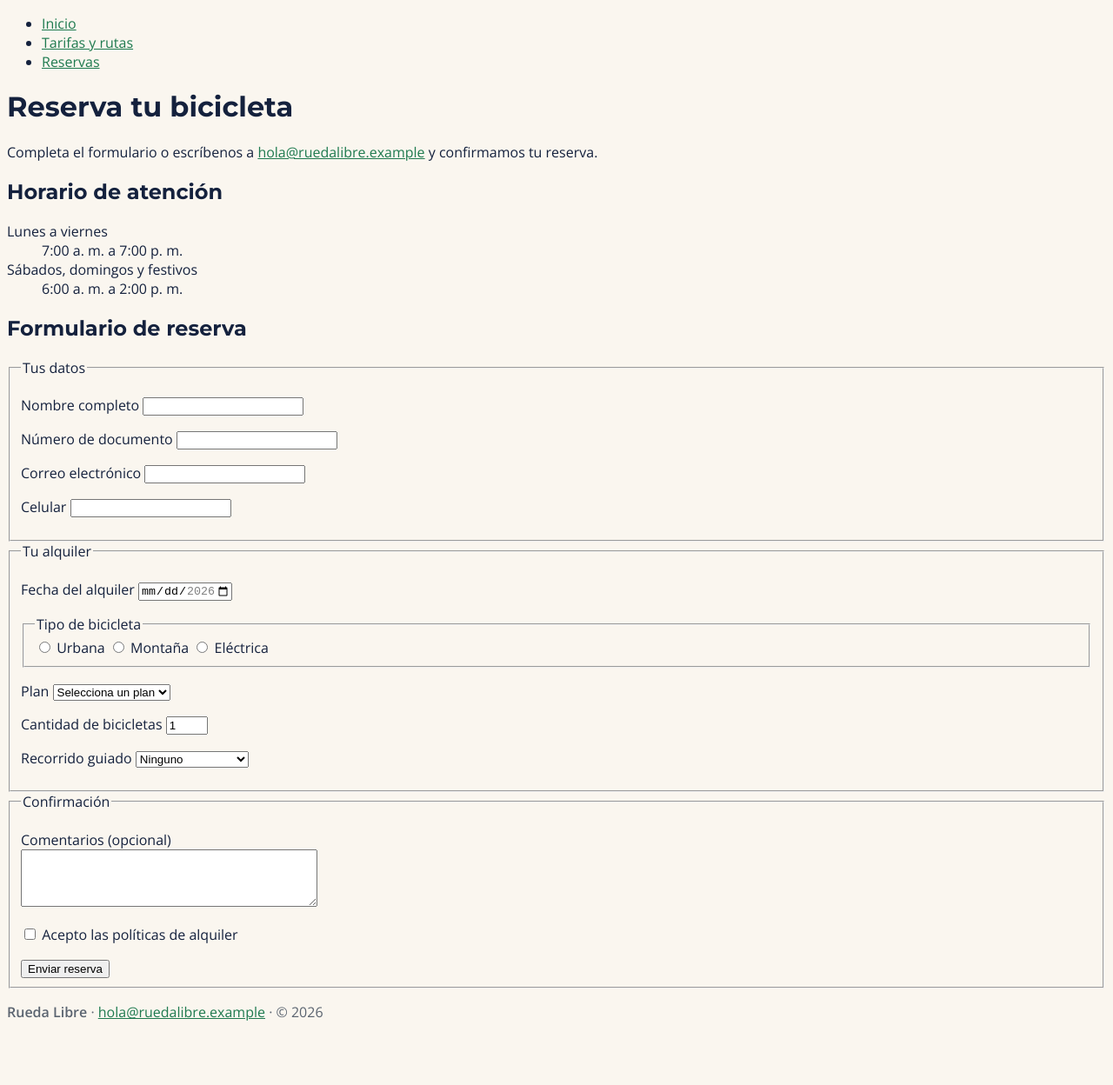
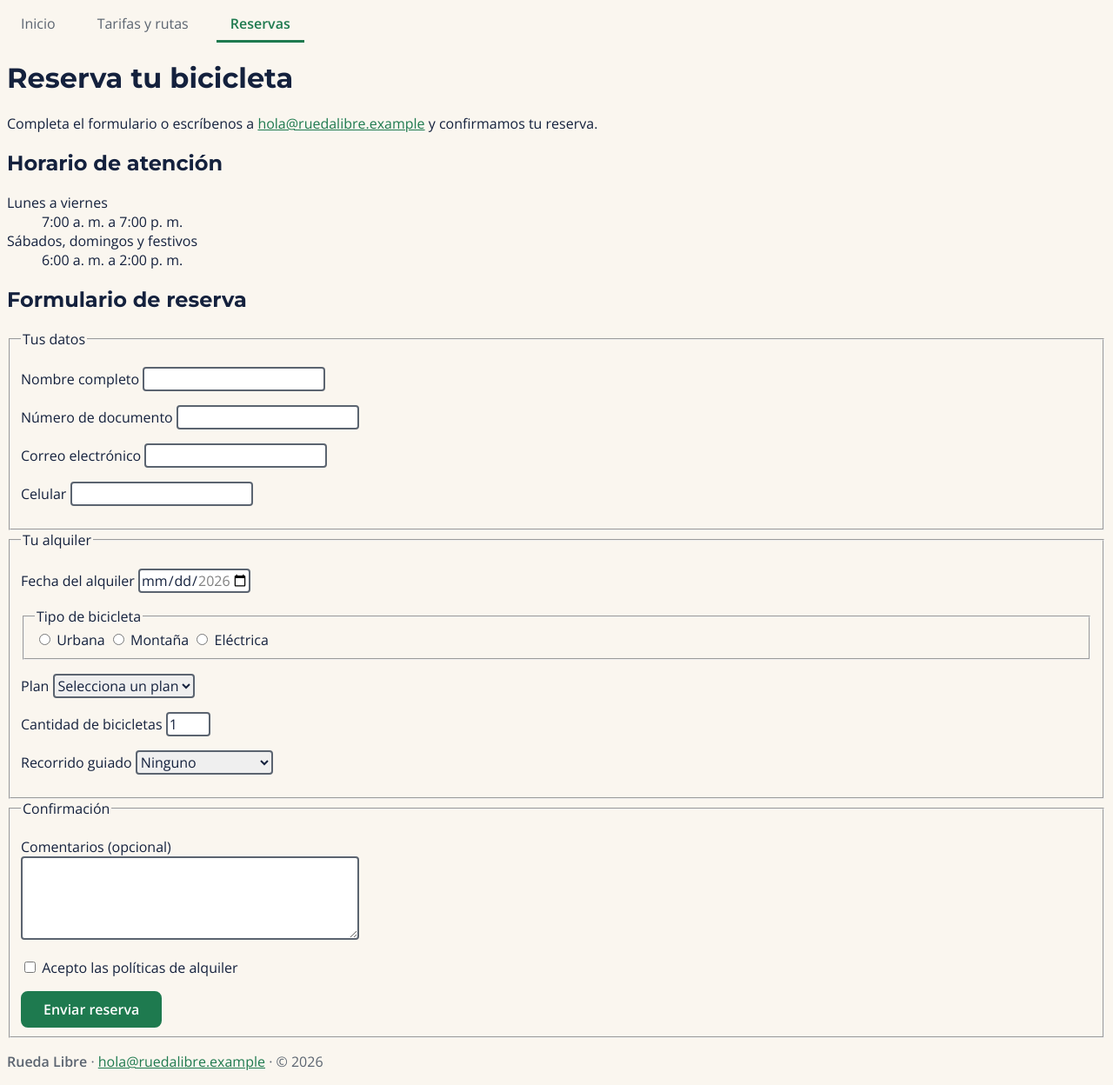
Before and after one commit to nicolas-10-23/Ruta_Basica, a plain HTML site: page paginas/reservas.html in a window 1280 px wide. Shown: the whole page at 87% size. Before the commit the page ends 1191 px from the top, so only its background shows below. Drawn offline with nearby package versions, Linux system fonts and the light colour scheme.

Commit message:
feat: estilos de navegacion, botones y campos con estados hover y focus

```diff
--- a/css/styles.css
+++ b/css/styles.css
@@ -6,6 +6,7 @@
     --color-azul-noche: #14213D;
     --color-crema: #FAF6EF;
     --color-gris-asfalto: #5B6470;
+    --color-blanco: #FFFFFF;
 
     /* Tipografías con respaldo */
     --fuente-titulos: "Montserrat", Arial, sans-serif;
@@ -44,3 +45,98 @@ strong {
 footer {
     color: var(--color-gris-asfalto);
 }
+
+/* ========== Enlaces: estados ========== */
+a:hover {
+    color: var(--color-azul-noche);
+    text-decoration-thickness: 3px;
+}
+
+a:focus {
+    outline: 3px solid var(--color-azul-noche);
+    outline-offset: 3px;
+}
+
+/* ========== Menú ========== */
+#menu {
+    list-style: none;
+    display: flex;
+    flex-wrap: wrap;
+    gap: var(--espacio-2);
+    padding: 0;
+    margin: 0;
+}
+
+#menu a {
+    display: inline-block;
+    padding: var(--espacio-1) var(--espacio-2);
+    color: var(--color-gris-asfalto);
+    text-decoration: none;
+    border-bottom: 3px solid transparent;
+}
+
+/* Corrección del conflicto: (1,1,1) supera a #menu a (1,0,1) */
+#menu a.activo {
+    color: var(--color-verde-ruta);
+    font-weight: 600;
+    border-bottom-color: var(--color-verde-ruta);
+}
+
+/* Va DESPUÉS de .activo: empatan en (1,1,1) y gana la última */
+#menu a:hover,
+#menu a:focus {
+    background-color: var(--color-azul-noche);
+    color: var(--color-blanco);
+}
+
+/* ========== Botón de llamada a la acción ========== */
+.boton-cta {
+    display: inline-block;
+    padding: var(--espacio-1) var(--espacio-3);
+    background-color: var(--color-verde-ruta);
+    color: var(--color-blanco);
+    border: 2px solid var(--color-verde-ruta);
+    border-radius: 0.5rem;
+    font-family: var(--fuente-texto);
+    font-size: 1rem;
+    font-weight: 600;
+    text-decoration: none;
+    cursor: pointer;
+}
+
+.boton-cta:hover,
+.boton-cta:focus {
+    background-color: var(--color-azul-noche);
+    border-color: var(--color-azul-noche);
+    color: var(--color-blanco);
+}
+
+.boton-cta:focus {
+    outline: 3px solid var(--color-azul-noche);
+    outline-offset: 3px;
+}
+
+/* ========== Campos del formulario ========== */
+input,
+select,
+textarea {
+    font-family: inherit;
+    font-size: 1rem;
+    color: var(--color-azul-noche);
+    border: 2px solid var(--color-gris-asfalto);
+    border-radius: 0.25rem;
+}
+
+input:hover,
+select:hover,
+textarea:hover {
+    border-color: var(--color-verde-ruta);
+}
+
+input:focus,
+select:focus,
+textarea:focus {
+    outline: 3px solid var(--color-azul-noche);
+    outline-offset: 2px;
+    border-color: var(--color-azul-noche);
+}
--- a/paginas/reservas.html
+++ b/paginas/reservas.html
@@ -14,10 +14,10 @@
 
     <header>
         <nav>
-            <ul>
+            <ul id="menu">
                 <li><a href="../index.html">Inicio</a></li>
                 <li><a href="tarifas.html">Tarifas y rutas</a></li>
-                <li><a href="reservas.html" aria-current="page">Reservas</a></li>
+                <li><a href="reservas.html" class="activo" aria-current="page">Reservas</a></li>
             </ul>
         </nav>
     </header>
@@ -65,6 +65,7 @@
                     <p>
                         <label for="correo">Correo electrónico</label>
                         <input type="email" id="correo" name="correo" required maxlength="100" autocomplete="email">
+                    </p>
 
                     <p>
                         <label for="celular">Celular</label>
@@ -132,7 +133,7 @@
                         <label for="politicas">Acepto las políticas de alquiler</label>
                     </p>
 
-                    <button type="submit">Enviar reserva</button>
+                    <button type="submit" class="boton-cta">Enviar reserva</button>
                 </fieldset>
 
             </form>
```
Also changed, not shown: index.html (+5 -5 lines), paginas/tarifas.html (+3 -3 lines), img/logo.png.
